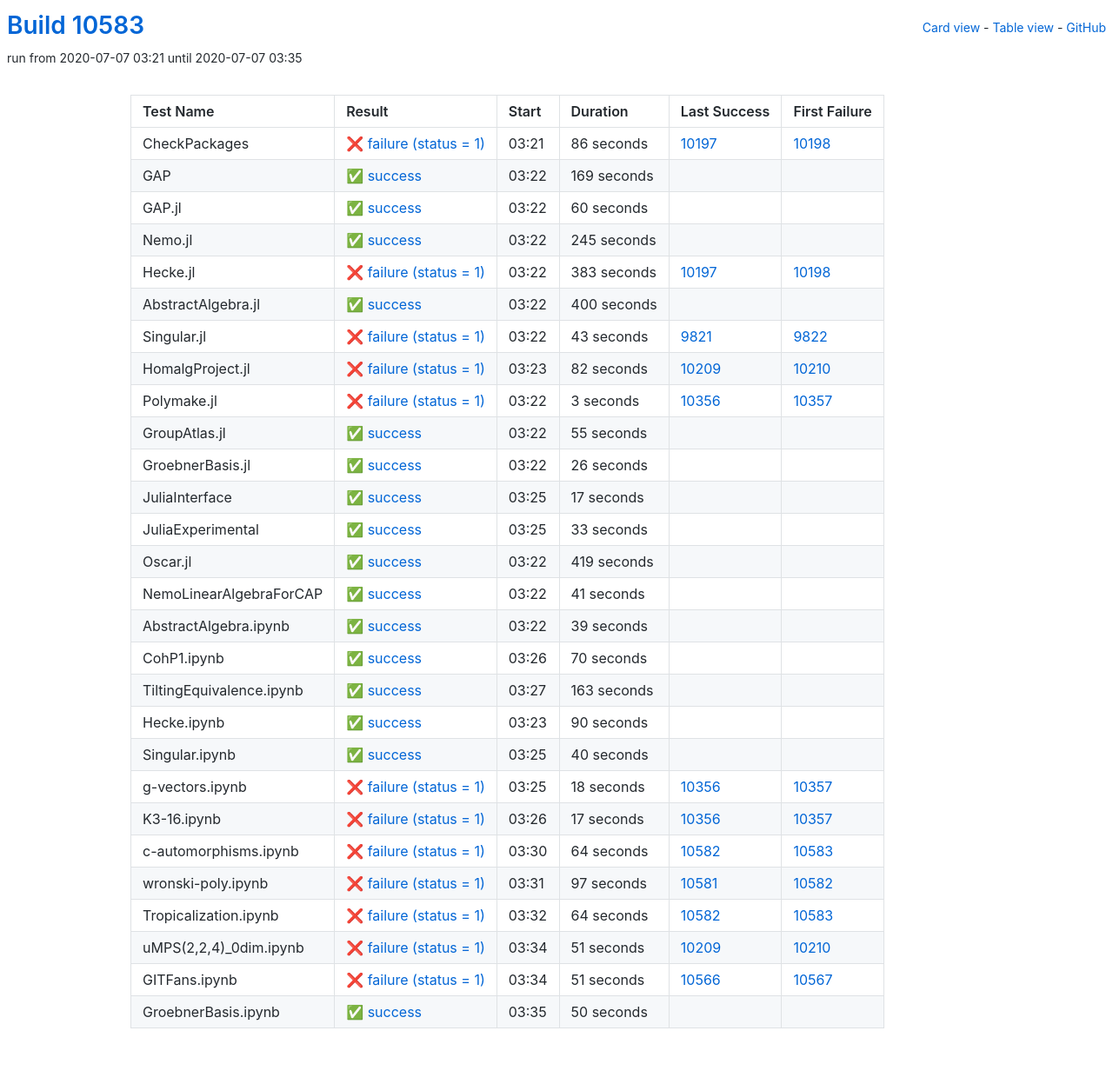
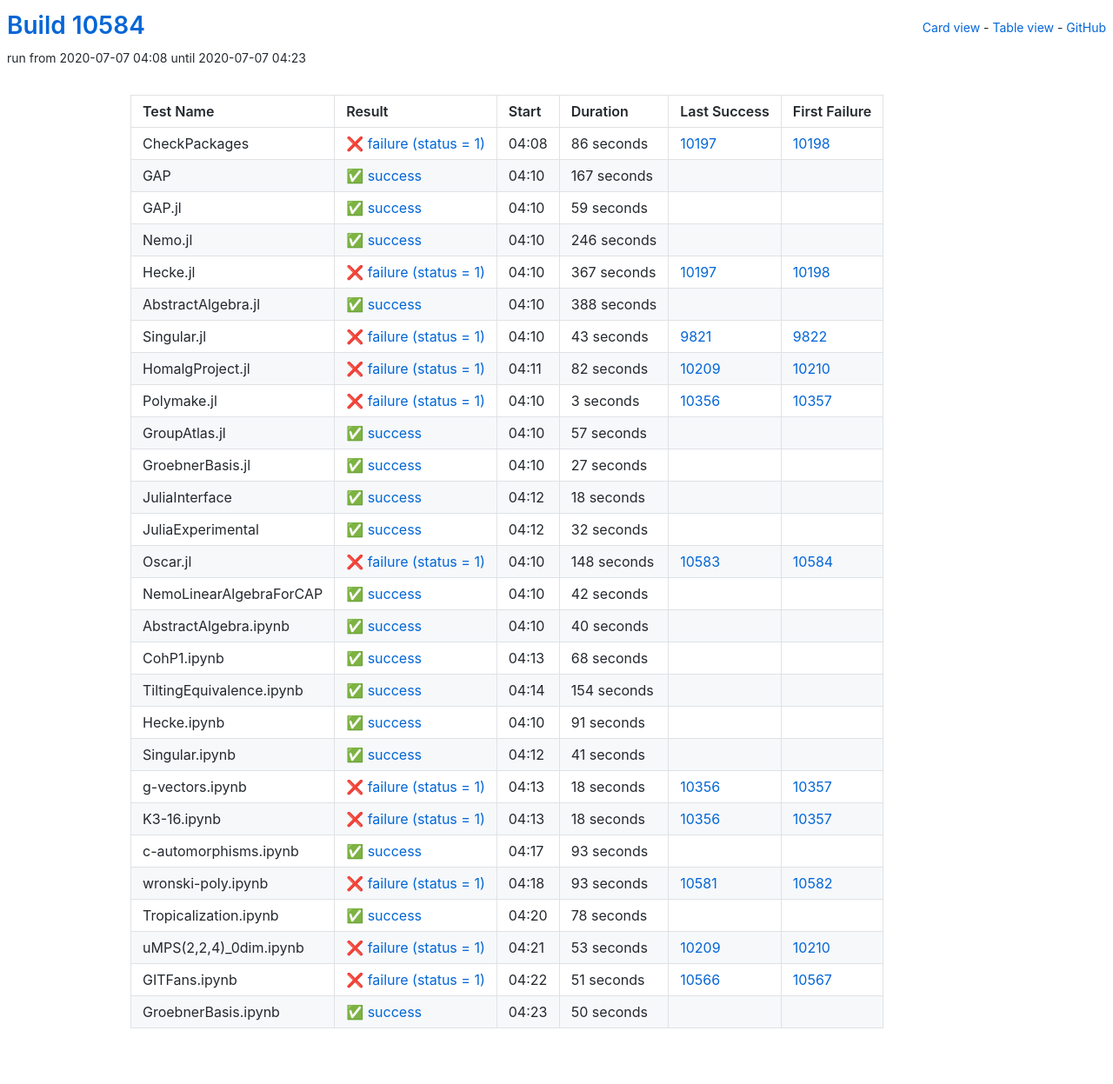
Before and after one commit to oscar-system/oscar-ci-status, a Jekyll site: the page built from table.html, in a window 1280 px wide. Shown: the whole page at 87% size. Built offline with Jekyll 4.4.1, drawn with Linux system fonts in a browser that asks for light colours.

Commit message:
Build #10584

```diff
--- a/_data/ci.yml
+++ b/_data/ci.yml
@@ -1,6 +1,6 @@
 ---
-build: 10583
-build_url: https://oscarci.mathematik.uni-kl.de/job/oscar/10583/
+build: 10584
+build_url: https://oscarci.mathematik.uni-kl.de/job/oscar/10584/
 job: oscar
 organization: oscar-system
 repo: oscar-ci-status
@@ -8,8 +8,8 @@
 tests:
 - name: CheckPackages
   id: checkpackages
-  log: https://oscarci.mathematik.uni-kl.de/job/oscar/10583/artifact/logs/build-10583/CheckPackages.log
-  start: 2020-07-07 03:21
+  log: https://oscarci.mathematik.uni-kl.de/job/oscar/10584/artifact/logs/build-10584/CheckPackages.log
+  start: 2020-07-07 04:08
   success: false
   exitcode: 1
   status: failure
@@ -20,68 +20,68 @@
   first_failure_url: https://oscarci.mathematik.uni-kl.de/job/oscar/10198/
 - name: GAP
   id: gap
-  log: https://oscarci.mathematik.uni-kl.de/job/oscar/10583/artifact/logs/build-10583/GAP.log
-  start: 2020-07-07 03:22
+  log: https://oscarci.mathematik.uni-kl.de/job/oscar/10584/artifact/logs/build-10584/GAP.log
+  start: 2020-07-07 04:10
   success: true
   exitcode: 0
   status: success
-  duration: 169
+  duration: 167
   last_success: false
   last_success_url:
   first_failure: false
   first_failure_url:
 - name: GAP.jl
   id: gap-jl
-  log: https://oscarci.mathematik.uni-kl.de/job/oscar/10583/artifact/logs/build-10583/GAP.jl.log
-  start: 2020-07-07 03:22
+  log: https://oscarci.mathematik.uni-kl.de/job/oscar/10584/artifact/logs/build-10584/GAP.jl.log
+  start: 2020-07-07 04:10
   success: true
   exitcode: 0
   status: success
-  duration: 60
+  duration: 59
   last_success: false
   last_success_url:
   first_failure: false
   first_failure_url:
 - name: Nemo.jl
   id: nemo-jl
-  log: https://oscarci.mathematik.uni-kl.de/job/oscar/10583/artifact/logs/build-10583/Nemo.jl.log
-  start: 2020-07-07 03:22
+  log: https://oscarci.mathematik.uni-kl.de/job/oscar/10584/artifact/logs/build-10584/Nemo.jl.log
+  start: 2020-07-07 04:10
   success: true
   exitcode: 0
   status: success
-  duration: 245
+  duration: 246
   last_success: false
   last_success_url:
   first_failure: false
   first_failure_url:
 - name: Hecke.jl
   id: hecke-jl
-  log: https://oscarci.mathematik.uni-kl.de/job/oscar/10583/artifact/logs/build-10583/Hecke.jl.log
-  start: 2020-07-07 03:22
+  log: https://oscarci.mathematik.uni-kl.de/job/oscar/10584/artifact/logs/build-10584/Hecke.jl.log
+  start: 2020-07-07 04:10
   success: false
   exitcode: 1
   status: failure
-  duration: 383
+  duration: 367
   last_success: 10197
   last_success_url: https://oscarci.mathematik.uni-kl.de/job/oscar/10197/
   first_failure: 10198
   first_failure_url: https://oscarci.mathematik.uni-kl.de/job/oscar/10198/
 - name: AbstractAlgebra.jl
   id: abstractalgebra-jl
-  log: https://oscarci.mathematik.uni-kl.de/job/oscar/10583/artifact/logs/build-10583/AbstractAlgebra.jl.log
-  start: 2020-07-07 03:22
+  log: https://oscarci.mathematik.uni-kl.de/job/oscar/10584/artifact/logs/build-10584/AbstractAlgebra.jl.log
+  start: 2020-07-07 04:10
   success: true
   exitcode: 0
   status: success
-  duration: 400
+  duration: 388
   last_success: false
   last_success_url:
   first_failure: false
   first_failure_url:
 - name: Singular.jl
   id: singular-jl
-  log: https://oscarci.mathematik.uni-kl.de/job/oscar/10583/artifact/logs/build-10583/Singular.jl.log
-  start: 2020-07-07 03:22
+  log: https://oscarci.mathematik.uni-kl.de/job/oscar/10584/artifact/logs/build-10584/Singular.jl.log
+  start: 2020-07-07 04:10
   success: false
   exitcode: 1
   status: failure
@@ -92,8 +92,8 @@
   first_failure_url: https://oscarci.mathematik.uni-kl.de/job/oscar/9822/
 - name: HomalgProject.jl
   id: homalgproject-jl
-  log: https://oscarci.mathematik.uni-kl.de/job/oscar/10583/artifact/logs/build-10583/HomalgProject.jl.log
-  start: 2020-07-07 03:23
+  log: https://oscarci.mathematik.uni-kl.de/job/oscar/10584/artifact/logs/build-10584/HomalgProject.jl.log
+  start: 2020-07-07 04:11
   success: false
   exitcode: 1
   status: failure
@@ -104,8 +104,8 @@
   first_failure_url: https://oscarci.mathematik.uni-kl.de/job/oscar/10210/
 - name: Polymake.jl
   id: polymake-jl
-  log: https://oscarci.mathematik.uni-kl.de/job/oscar/10583/artifact/logs/build-10583/Polymake.jl.log
-  start: 2020-07-07 03:22
+  log: https://oscarci.mathematik.uni-kl.de/job/oscar/10584/artifact/logs/build-10584/Polymake.jl.log
+  start: 2020-07-07 04:10
   success: false
   exitcode: 1
   status: failure
@@ -116,68 +116,128 @@
   first_failure_url: https://oscarci.mathematik.uni-kl.de/job/oscar/10357/
 - name: GroupAtlas.jl
   id: groupatlas-jl
-  log: https://oscarci.mathematik.uni-kl.de/job/oscar/10583/artifact/logs/build-10583/GroupAtlas.jl.log
-  start: 2020-07-07 03:22
+  log: https://oscarci.mathematik.uni-kl.de/job/oscar/10584/artifact/logs/build-10584/GroupAtlas.jl.log
+  start: 2020-07-07 04:10
   success: true
   exitcode: 0
   status: success
-  duration: 55
+  duration: 57
   last_success: false
   last_success_url:
   first_failure: false
   first_failure_url:
 - name: GroebnerBasis.jl
   id: groebnerbasis-jl
-  log: https://oscarci.mathematik.uni-kl.de/job/oscar/10583/artifact/logs/build-10583/GroebnerBasis.jl.log
-  start: 2020-07-07 03:22
+  log: https://oscarci.mathematik.uni-kl.de/job/oscar/10584/artifact/logs/build-10584/GroebnerBasis.jl.log
+  start: 2020-07-07 04:10
   success: true
   exitcode: 0
   status: success
-  duration: 26
+  duration: 27
   last_success: false
   last_success_url:
   first_failure: false
   first_failure_url:
 - name: JuliaInterface
   id: juliainterface
-  log: https://oscarci.mathematik.uni-kl.de/job/oscar/10583/artifact/logs/build-10583/JuliaInterface.log
-  start: 2020-07-07 03:25
+  log: https://oscarci.mathematik.uni-kl.de/job/oscar/10584/artifact/logs/build-10584/JuliaInterface.log
+  start: 2020-07-07 04:12
   success: true
   exitcode: 0
   status: success
-  duration: 17
+  duration: 18
   last_success: false
   last_success_url:
   first_failure: false
   first_failure_url:
 - name: JuliaExperimental
   id: juliaexperimental
-  log: https://oscarci.mathematik.uni-kl.de/job/oscar/10583/artifact/logs/build-10583/JuliaExperimental.log
-  start: 2020-07-07 03:25
+  log: https://oscarci.mathematik.uni-kl.de/job/oscar/10584/artifact/logs/build-10584/JuliaExperimental.log
+  start: 2020-07-07 04:12
   success: true
   exitcode: 0
   status: success
-  duration: 33
+  duration: 32
   last_success: false
   last_success_url:
   first_failure: false
   first_failure_url:
 - name: Oscar.jl
   id: oscar-jl
-  log: https://oscarci.mathematik.uni-kl.de/job/oscar/10583/artifact/logs/build-10583/Oscar.jl.log
-  start: 2020-07-07 03:22
+  log: https://oscarci.mathematik.uni-kl.de/job/oscar/10584/artifact/logs/build-10584/Oscar.jl.log
+  start: 2020-07-07 04:10
+  success: false
+  exitcode: 1
+  status: failure
+  duration: 148
+  last_success: 10583
+  last_success_url: https://oscarci.mathematik.uni-kl.de/job/oscar/10583/
+  first_failure: 10584
+  first_failure_url: https://oscarci.mathematik.uni-kl.de/job/oscar/10584/
+- name: NemoLinearAlgebraForCAP
+  id: nemolinearalgebraforcap
+  log: https://oscarci.mathematik.uni-kl.de/job/oscar/10584/artifact/logs/build-10584/NemoLinearAlgebraForCAP.log
+  start: 2020-07-07 04:10
   success: true
   exitcode: 0
   status: success
-  duration: 419
+  duration: 42
   last_success: false
   last_success_url:
   first_failure: false
   first_failure_url:
-- name: NemoLinearAlgebraForCAP
-  id: nemolinearalgebraforcap
-  log: https://oscarci.mathematik.uni-kl.de/job/oscar/10583/artifact/logs/build-10583/NemoLinearAlgebraForCAP.log
-  start: 2020-07-07 03:22
+- name: AbstractAlgebra.ipynb
+  id: abstractalgebra-ipynb
+  log: https://oscarci.mathematik.uni-kl.de/job/oscar/10584/artifact/logs/build-10584/AbstractAlgebra.ipynb.log
+  start: 2020-07-07 04:10
+  success: true
+  exitcode: 0
+  status: success
+  duration: 40
+  last_success: false
+  last_success_url:
+  first_failure: false
+  first_failure_url:
+- name: CohP1.ipynb
+  id: cohp1-ipynb
+  log: https://oscarci.mathematik.uni-kl.de/job/oscar/10584/artifact/logs/build-10584/CohP1.ipynb.log
+  start: 2020-07-07 04:13
+  success: true
+  exitcode: 0
+  status: success
+  duration: 68
+  last_success: false
+  last_success_url:
+  first_failure: false
+  first_failure_url:
+- name: TiltingEquivalence.ipynb
+  id: tiltingequivalence-ipynb
+  log: https://oscarci.mathematik.uni-kl.de/job/oscar/10584/artifact/logs/build-10584/TiltingEquivalence.ipynb.log
+  start: 2020-07-07 04:14
+  success: true
+  exitcode: 0
+  status: success
+  duration: 154
+  last_success: false
+  last_success_url:
+  first_failure: false
+  first_failure_url:
+- name: Hecke.ipynb
+  id: hecke-ipynb
+  log: https://oscarci.mathematik.uni-kl.de/job/oscar/10584/artifact/logs/build-10584/Hecke.ipynb.log
+  start: 2020-07-07 04:10
+  success: true
+  exitcode: 0
+  status: success
+  duration: 91
+  last_success: false
+  last_success_url:
+  first_failure: false
+  first_failure_url:
+- name: Singular.ipynb
+  id: singular-ipynb
+  log: https://oscarci.mathematik.uni-kl.de/job/oscar/10584/artifact/logs/build-10584/Singular.ipynb.log
+  start: 2020-07-07 04:12
   success: true
   exitcode: 0
   status: success
@@ -186,70 +246,10 @@
   last_success_url:
   first_failure: false
   first_failure_url:
-- name: AbstractAlgebra.ipynb
-  id: abstractalgebra-ipynb
-  log: https://oscarci.mathematik.uni-kl.de/job/oscar/10583/artifact/logs/build-10583/AbstractAlgebra.ipynb.log
-  start: 2020-07-07 03:22
-  success: true
-  exitcode: 0
-  status: success
-  duration: 39
-  last_success: false
-  last_success_url:
-  first_failure: false
-  first_failure_url:
-- name: CohP1.ipynb
-  id: cohp1-ipynb
-  log: https://oscarci.mathematik.uni-kl.de/job/oscar/10583/artifact/logs/build-10583/CohP1.ipynb.log
-  start: 2020-07-07 03:26
-  success: true
-  exitcode: 0
-  status: success
-  duration: 70
-  last_success: false
-  last_success_url:
-  first_failure: false
-  first_failure_url:
-- name: TiltingEquivalence.ipynb
-  id: tiltingequivalence-ipynb
-  log: https://oscarci.mathematik.uni-kl.de/job/oscar/10583/artifact/logs/build-10583/TiltingEquivalence.ipynb.log
-  start: 2020-07-07 03:27
-  success: true
-  exitcode: 0
-  status: success
-  duration: 163
-  last_success: false
-  last_success_url:
-  first_failure: false
-  first_failure_url:
-- name: Hecke.ipynb
-  id: hecke-ipynb
-  log: https://oscarci.mathematik.uni-kl.de/job/oscar/10583/artifact/logs/build-10583/Hecke.ipynb.log
-  start: 2020-07-07 03:23
-  success: true
-  exitcode: 0
-  status: success
-  duration: 90
-  last_success: false
-  last_success_url:
-  first_failure: false
-  first_failure_url:
-- name: Singular.ipynb
-  id: singular-ipynb
-  log: https://oscarci.mathematik.uni-kl.de/job/oscar/10583/artifact/logs/build-10583/Singular.ipynb.log
-  start: 2020-07-07 03:25
-  success: true
-  exitcode: 0
-  status: success
-  duration: 40
-  last_success: false
-  last_success_url:
-  first_failure: false
-  first_failure_url:
 - name: g-vectors.ipynb
   id: g-vectors-ipynb
-  log: https://oscarci.mathematik.uni-kl.de/job/oscar/10583/artifact/logs/build-10583/g-vectors.ipynb.log
-  start: 2020-07-07 03:25
+  log: https://oscarci.mathematik.uni-kl.de/job/oscar/10584/artifact/logs/build-10584/g-vectors.ipynb.log
+  start: 2020-07-07 04:13
   success: false
   exitcode: 1
   status: failure
@@ -260,68 +260,68 @@
   first_failure_url: https://oscarci.mathematik.uni-kl.de/job/oscar/10357/
 - name: K3-16.ipynb
   id: k3-16-ipynb
-  log: https://oscarci.mathematik.uni-kl.de/job/oscar/10583/artifact/logs/build-10583/K3-16.ipynb.log
-  start: 2020-07-07 03:26
+  log: https://oscarci.mathematik.uni-kl.de/job/oscar/10584/artifact/logs/build-10584/K3-16.ipynb.log
+  start: 2020-07-07 04:13
   success: false
   exitcode: 1
   status: failure
-  duration: 17
+  duration: 18
   last_success: 10356
   last_success_url: https://oscarci.mathematik.uni-kl.de/job/oscar/10356/
   first_failure: 10357
   first_failure_url: https://oscarci.mathematik.uni-kl.de/job/oscar/10357/
 - name: c-automorphisms.ipynb
   id: c-automorphisms-ipynb
-  log: https://oscarci.mathematik.uni-kl.de/job/oscar/10583/artifact/logs/build-10583/c-automorphisms.ipynb.log
-  start: 2020-07-07 03:30
+  log: https://oscarci.mathematik.uni-kl.de/job/oscar/10584/artifact/logs/build-10584/c-automorphisms.ipynb.log
+  start: 2020-07-07 04:17
+  success: true
+  exitcode: 0
+  status: success
+  duration: 93
+  last_success: false
+  last_success_url:
+  first_failure: false
+  first_failure_url:
+- name: wronski-poly.ipynb
+  id: wronski-poly-ipynb
+  log: https://oscarci.mathematik.uni-kl.de/job/oscar/10584/artifact/logs/build-10584/wronski-poly.ipynb.log
+  start: 2020-07-07 04:18
   success: false
   exitcode: 1
   status: failure
-  duration: 64
-  last_success: 10582
-  last_success_url: https://oscarci.mathematik.uni-kl.de/job/oscar/10582/
-  first_failure: 10583
-  first_failure_url: https://oscarci.mathematik.uni-kl.de/job/oscar/10583/
-- name: wronski-poly.ipynb
-  id: wronski-poly-ipynb
-  log: https://oscarci.mathematik.uni-kl.de/job/oscar/10583/artifact/logs/build-10583/wronski-poly.ipynb.log
-  start: 2020-07-07 03:31
-  success: false
-  exitcode: 1
-  status: failure
-  duration: 97
+  duration: 93
   last_success: 10581
   last_success_url: https://oscarci.mathematik.uni-kl.de/job/oscar/10581/
   first_failure: 10582
   first_failure_url: https://oscarci.mathematik.uni-kl.de/job/oscar/10582/
 - name: Tropicalization.ipynb
   id: tropicalization-ipynb
-  log: https://oscarci.mathematik.uni-kl.de/job/oscar/10583/artifact/logs/build-10583/Tropicalization.ipynb.log
-  start: 2020-07-07 03:32
+  log: https://oscarci.mathematik.uni-kl.de/job/oscar/10584/artifact/logs/build-10584/Tropicalization.ipynb.log
+  start: 2020-07-07 04:20
+  success: true
+  exitcode: 0
+  status: success
+  duration: 78
+  last_success: false
+  last_success_url:
+  first_failure: false
+  first_failure_url:
+- name: uMPS(2,2,4)_0dim.ipynb
+  id: umps-2-2-4-0dim-ipynb
+  log: https://oscarci.mathematik.uni-kl.de/job/oscar/10584/artifact/logs/build-10584/uMPS-2-2-4-_0dim.ipynb.log
+  start: 2020-07-07 04:21
   success: false
   exitcode: 1
   status: failure
-  duration: 64
-  last_success: 10582
-  last_success_url: https://oscarci.mathematik.uni-kl.de/job/oscar/10582/
-  first_failure: 10583
-  first_failure_url: https://oscarci.mathematik.uni-kl.de/job/oscar/10583/
-- name: uMPS(2,2,4)_0dim.ipynb
-  id: umps-2-2-4-0dim-ipynb
-  log: https://oscarci.mathematik.uni-kl.de/job/oscar/10583/artifact/logs/build-10583/uMPS-2-2-4-_0dim.ipynb.log
-  start: 2020-07-07 03:34
-  success: false
-  exitcode: 1
-  status: failure
-  duration: 51
+  duration: 53
   last_success: 10209
   last_success_url: https://oscarci.mathematik.uni-kl.de/job/oscar/10209/
   first_failure: 10210
   first_failure_url: https://oscarci.mathematik.uni-kl.de/job/oscar/10210/
 - name: GITFans.ipynb
   id: gitfans-ipynb
-  log: https://oscarci.mathematik.uni-kl.de/job/oscar/10583/artifact/logs/build-10583/GITFans.ipynb.log
-  start: 2020-07-07 03:34
+  log: https://oscarci.mathematik.uni-kl.de/job/oscar/10584/artifact/logs/build-10584/GITFans.ipynb.log
+  start: 2020-07-07 04:22
   success: false
   exitcode: 1
   status: failure
@@ -332,8 +332,8 @@
   first_failure_url: https://oscarci.mathematik.uni-kl.de/job/oscar/10567/
 - name: GroebnerBasis.ipynb
   id: groebnerbasis-ipynb
-  log: https://oscarci.mathematik.uni-kl.de/job/oscar/10583/artifact/logs/build-10583/GroebnerBasis.ipynb.log
-  start: 2020-07-07 03:35
+  log: https://oscarci.mathematik.uni-kl.de/job/oscar/10584/artifact/logs/build-10584/GroebnerBasis.ipynb.log
+  start: 2020-07-07 04:23
   success: true
   exitcode: 0
   status: success
```
Also changed, not shown: README.md.
